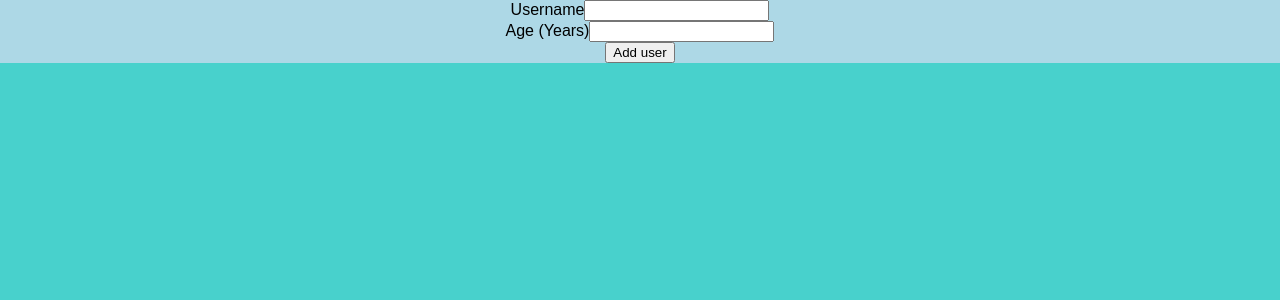
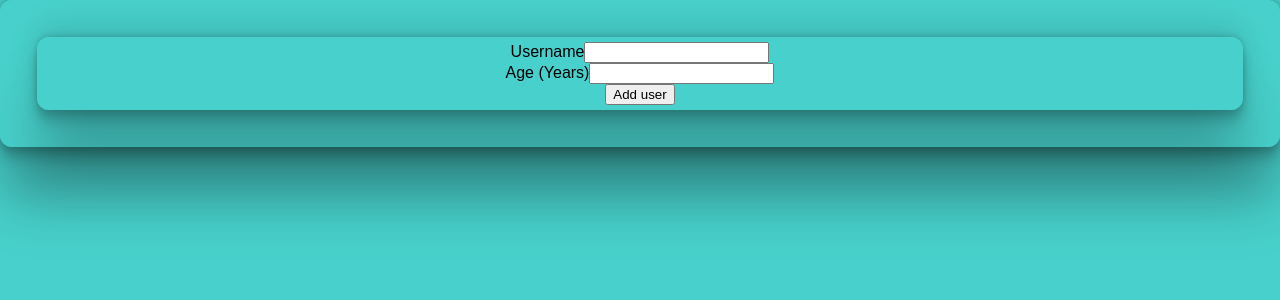
Before and after one commit to szeplaki/add-user-app, a React (Create React App) app: page / in a window 1280 px wide. Shown: the top 300 px of the page. Built offline with nearby package versions, Linux system fonts and the light colour scheme.

Commit message:
create a new card component to add reusable styles to jsx elements

```diff
--- a/src/App.js
+++ b/src/App.js
@@ -2,6 +2,7 @@
 import "./App.css";
 import NewUser from "./components/users/NewUser";
 import UserList from "./components/users/UserList";
+import Card from "./components/UI/Card";
 
 function App() {
   const [userList, setUserList] = useState([]);
@@ -15,12 +16,12 @@
     content = <UserList listItems={userList} />
   }
   return (
-    <div className="App">
+    <Card className="App">
       <section>
         <NewUser onAddUser={userListHandler} />
       </section>
       <section>{content}</section>
-    </div>
+    </Card>
   );
 }
 
--- /dev/null
+++ b/src/components/UI/Card.css
@@ -0,0 +1,9 @@
+.card {
+    text-align: center;
+    border: 5px solid mediumturquoise;
+    border-radius: 12px;
+    box-shadow: rgba(0, 0, 0, 0.25) 0px 54px 55px, rgba(0, 0, 0, 0.12) 0px -12px 30px, rgba(0, 0, 0, 0.12) 0px 4px 6px, rgba(0, 0, 0, 0.17) 0px 12px 13px, rgba(0, 0, 0, 0.09) 0px -3px 5px;
+}
+section {
+    margin: 2rem 2rem;
+}
--- /dev/null
+++ b/src/components/UI/Card.js
@@ -0,0 +1,7 @@
+import './Card.css';
+
+const Card = (props) => {
+    return <div className='card'>{props.children}</div>
+}
+
+export default Card;
--- a/src/components/users/NewUser.js
+++ b/src/components/users/NewUser.js
@@ -1,5 +1,6 @@
 import { useState } from "react";
 import Button from "../UI/Button";
+import Card from "../UI/Card";
 
 const NewUser = (props) => {
 
@@ -19,6 +20,7 @@
     }
 
   return (
+    <Card>
     <form onSubmit={formSubmitHandler}>
       <label>Username</label>
       <input onChange={userNameHandler}/>
@@ -28,6 +30,7 @@
       <br></br>
       <Button>Add user</Button>
     </form>
+    </Card>
   );
 };
 export default NewUser;
--- a/src/components/users/UserList.js
+++ b/src/components/users/UserList.js
@@ -1,8 +1,10 @@
+import Card from "../UI/Card";
+
 const UserList = (props) => {
  return (
-    <ul>
+    <Card>
         {props.listItems.map((user) => <li>{user.name} {user.age} years old</li>)}
-    </ul>
+    </Card>
  )
 }
 
```
